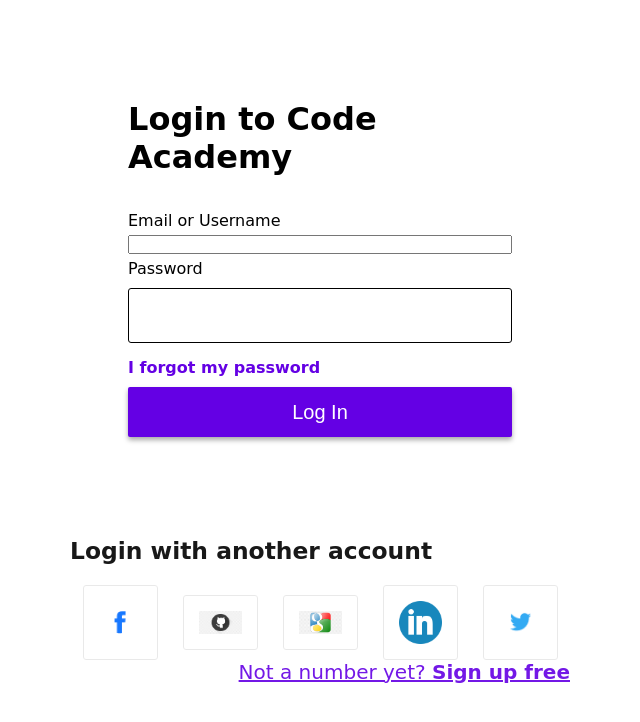
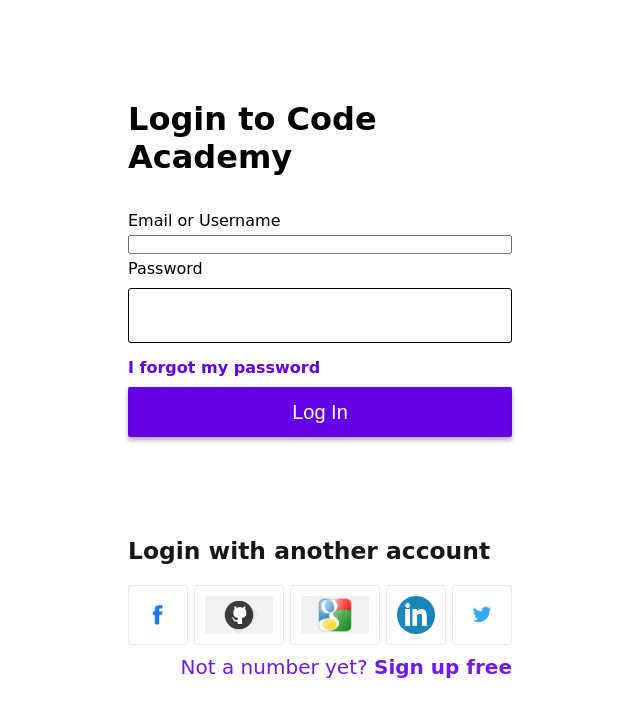
Before and after one commit to Jerinislam05/building-form-project, a plain HTML site: page index.html in a window 1280 px wide. Shown: the whole page, without its empty margins (320-960 px from the left). Drawn offline with Linux system fonts and the light colour scheme.

Commit message:
added last finishing

```diff
--- a/index.html
+++ b/index.html
@@ -7,7 +7,7 @@
     <link rel="stylesheet" href="style.css" />
   </head>
   <body>
-    <header>
+    <main>
       <div class="container">
         <div class="header"><h1>Login to Code Academy</h1></div>
         <form action="">
@@ -19,9 +19,8 @@
           <input type="submit" value="Log In" />
         </form>
       </div>
-    </header>
-    <main></main>
-    <footer>
+    </main>
+    <footer class="container">
       <div class="footer">
         <h3>Login with another account</h3>
         <div class="icon">
--- a/style.css
+++ b/style.css
@@ -68,21 +68,19 @@ form input[type="submit"]:hover{
 .footer{
     font-size: 20px;
     opacity: 0.9;
-    width: 500px;
-    margin: 0 auto;
 }
 
 .footer .icon{
     display: flex;
     align-items: center;
-    justify-content: space-around;
+    justify-content: space-between;
     margin-top: 20px;
 }
 
 .footer .icon img{
-    width: 15%;
+    height: 60px;
     border: 1px solid #e7e7e7;
-    padding: 15px;
+    padding: 10px;
     border-radius: 3px;
     transition: 0.3s ease;
 }
@@ -95,5 +93,6 @@ form input[type="submit"]:hover{
 .footer a{
     float: right;
     color: var(--main-color);
-
+    margin-top: 10px;
+    text-decoration: none;
 }
```
